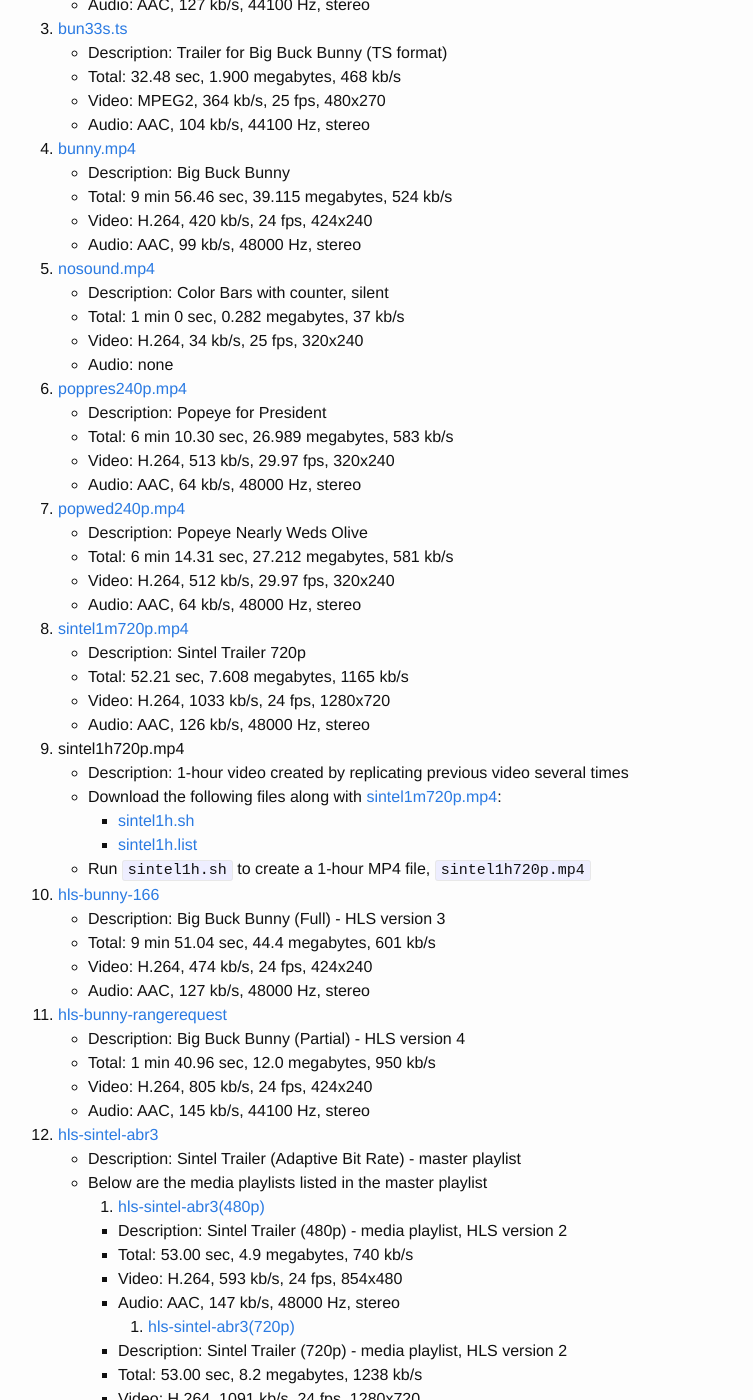
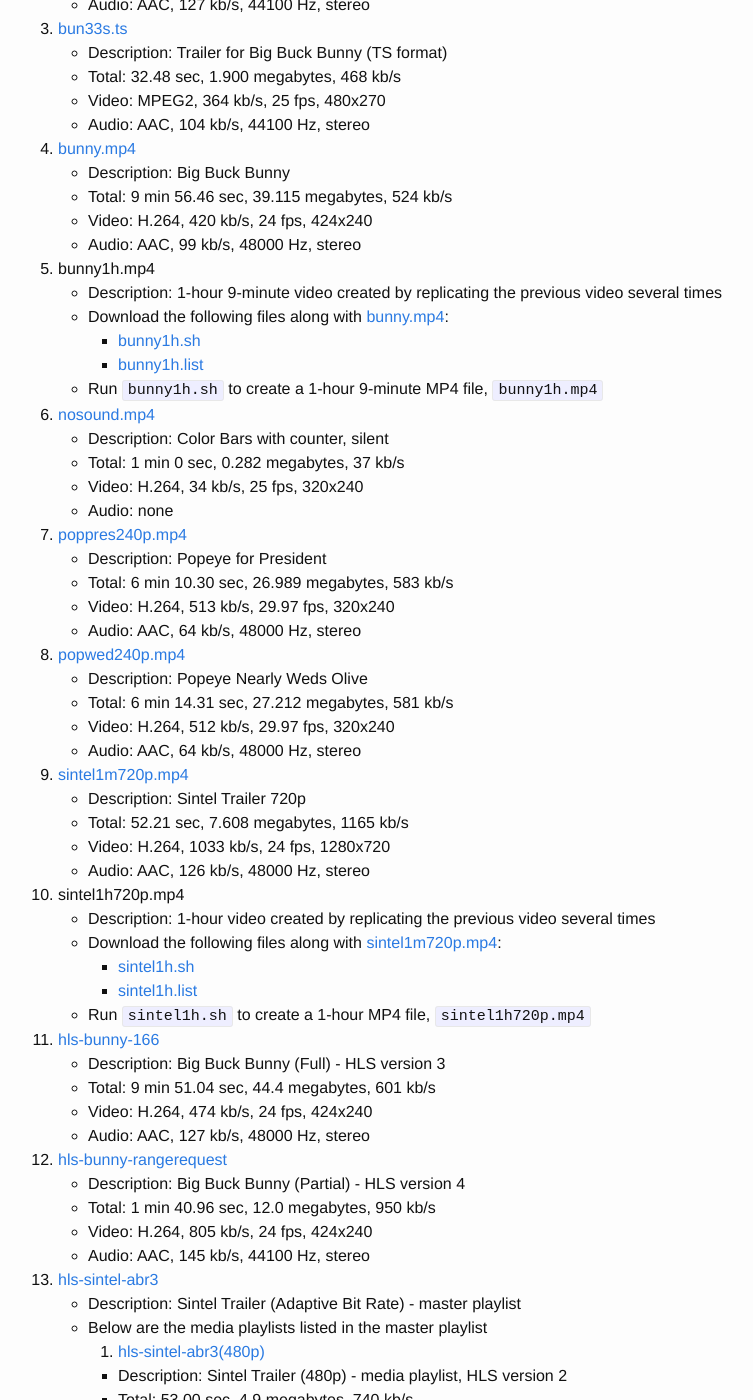
Before and after one commit to EvoStream/sample_content, a Jekyll site: the page built from _posts/2016-01-01-index.md, in a window 1280 px wide and 1400 px high, scrolled down 453 px. Shown: the whole window, without its empty margins (242-995 px from the left). Built offline with Jekyll 4.4.1, drawn with Linux system fonts in a browser that asks for light colours.

Commit message:
Add script for creating a 1-hour bunny mp4 file

```diff
--- a/_posts/2016-01-01-index.md
+++ b/_posts/2016-01-01-index.md
@@ -26,6 +26,12 @@ permalink: table_of_contents
    - Total: 9 min 56.46 sec, 39.115 megabytes, 524 kb/s
    - Video: H.264, 420 kb/s, 24 fps, 424x240
    - Audio: AAC, 99 kb/s, 48000 Hz, stereo
+1. bunny1h.mp4
+   - Description: 1-hour 9-minute video created by replicating the previous video several times
+   - Download the following files along with [bunny.mp4]({{site.url}}{{site.baseurl}}/assets/bunny.mp4):
+     - [bunny1h.sh]({{site.url}}{{site.baseurl}}/assets/bunny1h.sh)
+     - [bunny1h.list]({{site.url}}{{site.baseurl}}/assets/bunny1h.list)
+   - Run `bunny1h.sh` to create a 1-hour 9-minute MP4 file, `bunny1h.mp4`
 1. [nosound.mp4]({{site.url}}{{site.baseurl}}/assets/nosound.mp4)
    - Description: Color Bars with counter, silent
    - Total: 1 min 0 sec, 0.282 megabytes, 37 kb/s
@@ -47,7 +53,7 @@ permalink: table_of_contents
    - Video: H.264, 1033 kb/s, 24 fps, 1280x720
    - Audio: AAC, 126 kb/s, 48000 Hz, stereo
 1. sintel1h720p.mp4
-   - Description: 1-hour video created by replicating previous video several times
+   - Description: 1-hour video created by replicating the previous video several times
    - Download the following files along with [sintel1m720p.mp4]({{site.url}}{{site.baseurl}}/assets/sintel1m720p.mp4):
      - [sintel1h.sh]({{site.url}}{{site.baseurl}}/assets/sintel1h.sh)
      - [sintel1h.list]({{site.url}}{{site.baseurl}}/assets/sintel1h.list)
```
Also changed, not shown: 2 other files.
